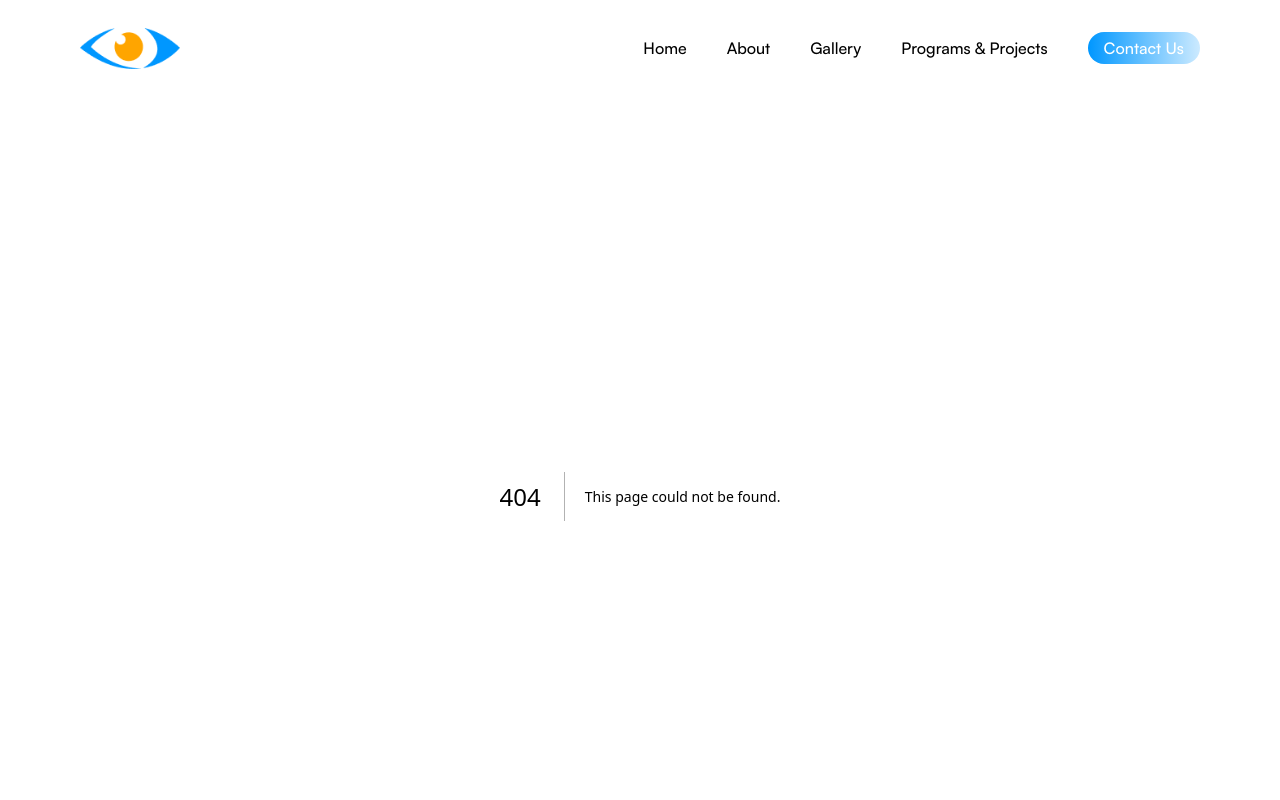
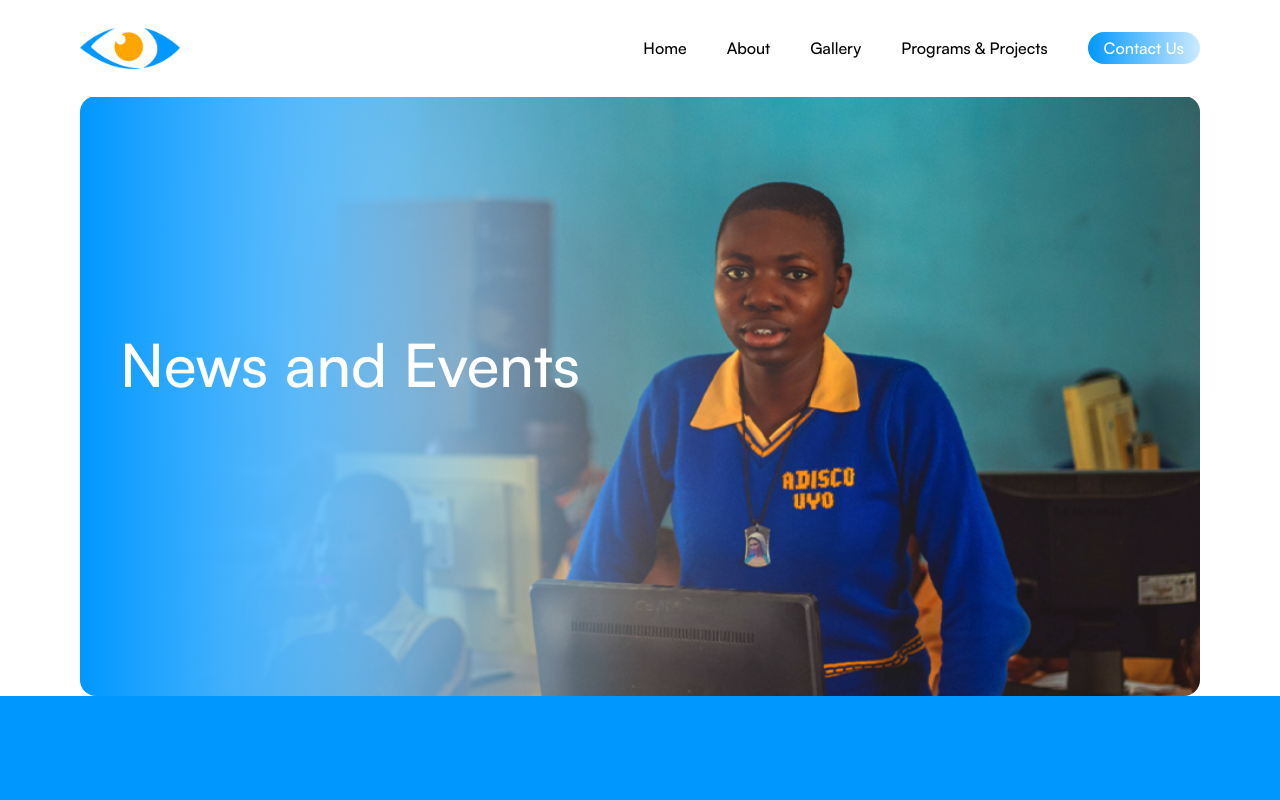
Before and after one commit to Austinobravo/seep, a Next.js app: page /news in a window 1280 px wide. Before the commit this address had no page. Shown: the top 800 px of the page. Built offline with nearby package versions, Linux system fonts and the light colour scheme.

Commit message:
created news page

```diff
--- /dev/null
+++ b/app/(news)/news/_components/NewsHero.tsx
@@ -0,0 +1,15 @@
+import React from 'react'
+
+const NewsHero = () => {
+  return (
+    <section className='md:px-20 px-10 space-y-10'>
+        <div className='w-full bg-cover md:bg-right-top bg-center h-[600px] rounded-2xl text-white' style={{backgroundImage: `url(/images/mission_2.png)`}}>
+            <div className='bg-gradient-to-r from-[#0097FF] via-transparent to-transparent h-[600px] rounded-2xl flex flex-col md:pl-10 pl-5 md:justify-center justify-end pb-16 space-y-5'>
+                <h1 className='md:text-6xl text-3xl  leading-relaxed md:w-[600px]'>News and Events</h1>
+            </div>
+        </div>
+    </section>
+  )
+}
+
+export default NewsHero
--- /dev/null
+++ b/app/(news)/news/page.tsx
@@ -0,0 +1,13 @@
+import React from 'react'
+import NewsHero from './_components/NewsHero'
+
+const page = () => {
+  return (
+    <div>
+        <NewsHero/>
+
+    </div>
+  )
+}
+
+export default page
```
